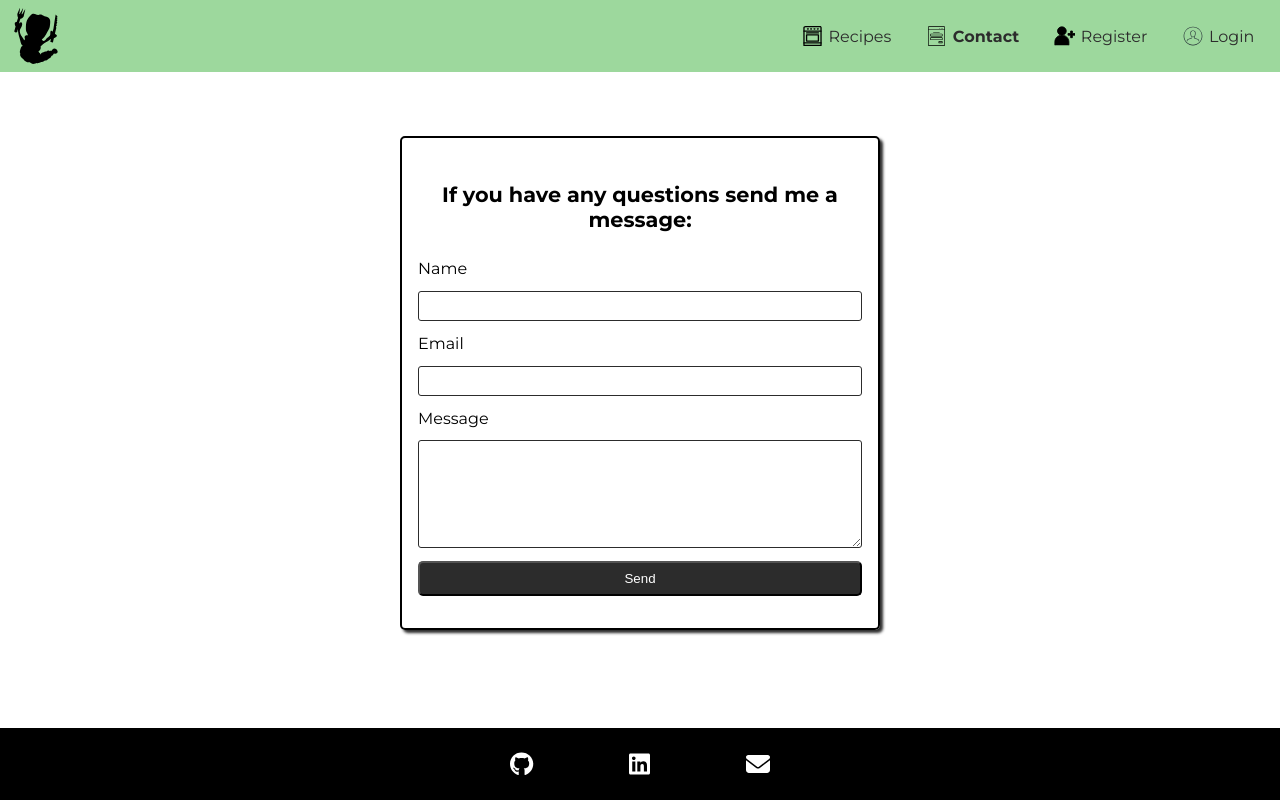
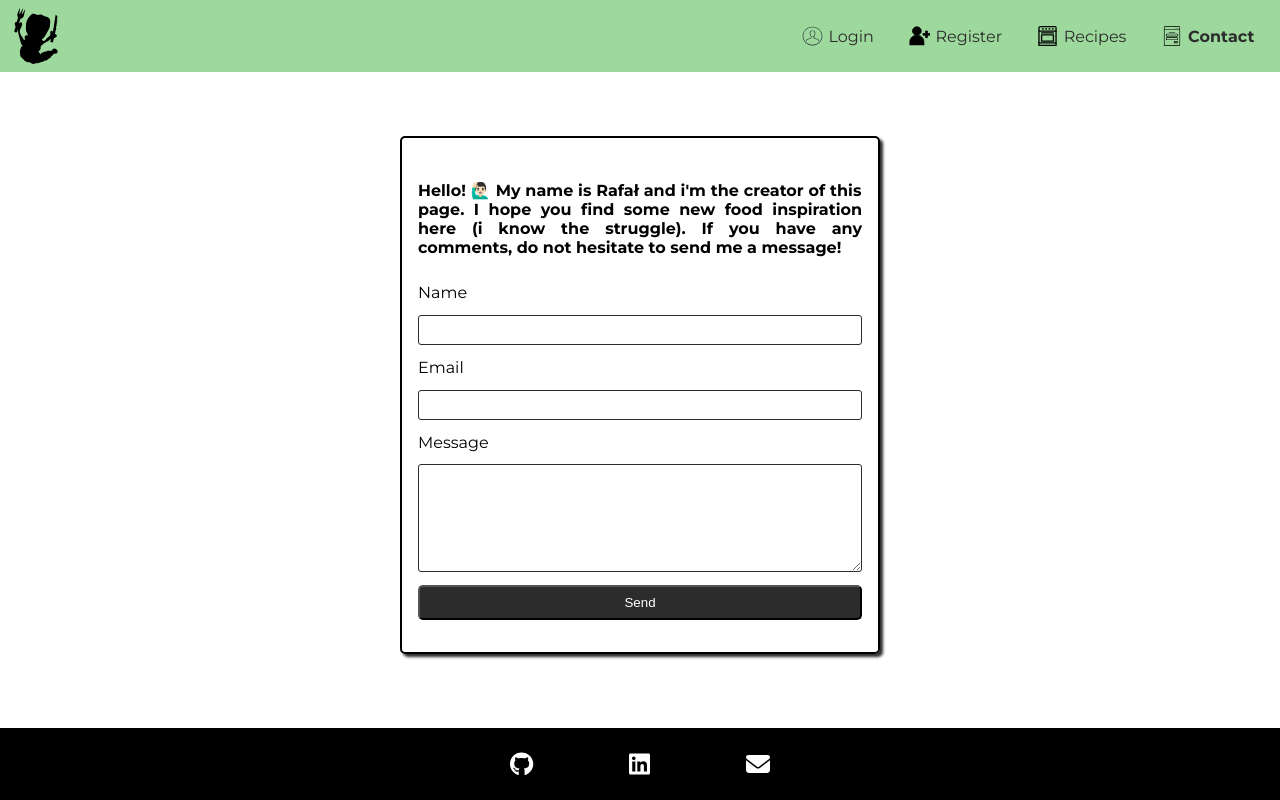
Before and after one commit to RZajacc/ForkIt_2.0, a React (Vite) app: page /contact in a window 1280 px wide. Built offline with nearby package versions, Linux system fonts and the light colour scheme; no server answers.

Commit message:
added several small improvements, mobile nav cloeses now on scrolling event, contact page has slightly changed text, order in the navbar is a bit changed, message after resetting password removes when user starts to type again

```diff
--- a/package.json
+++ b/package.json
@@ -15,6 +15,7 @@
     "@fortawesome/free-solid-svg-icons": "^6.5.2",
     "@fortawesome/react-fontawesome": "^0.2.0",
     "firebase": "^10.4.0",
+    "firebase-admin": "^12.1.0",
     "react": "^18.2.0",
     "react-dom": "^18.2.0",
     "react-router-dom": "^6.16.0"
--- a/src/components/navigation/AppNav.tsx
+++ b/src/components/navigation/AppNav.tsx
@@ -1,4 +1,4 @@
-import { useContext, useState } from "react";
+import { useContext, useEffect, useState } from "react";
 import { Link, useNavigate } from "react-router-dom";
 import { FirebaseError } from "firebase/app";
 import { getAuth, signOut } from "firebase/auth";
@@ -43,6 +43,20 @@ function AppNav() {
       });
   };
 
+  useEffect(() => {
+    const handleScroll = () => {
+      setMobileNavState("mobile-nav-items--hidden");
+      setbackdropState("backdrop");
+    };
+
+    window.addEventListener("scroll", handleScroll);
+
+    // Clean up the event listener when the component unmounts
+    return () => {
+      window.removeEventListener("scroll", handleScroll);
+    };
+  });
+
   return (
     <>
       <header>
@@ -74,7 +88,11 @@ function AppNav() {
         />
       </header>
       {/* BACKROP WHEN MOBILE OPTIONS ARE OPENED */}
-      <div className={backdropState} onClick={toggleMobileNavState}></div>
+      <div
+        className={backdropState}
+        onClick={toggleMobileNavState}
+        onScroll={toggleMobileNavState}
+      ></div>
     </>
   );
 }
--- a/src/components/navigation/subcomponents/DesktopNav.tsx
+++ b/src/components/navigation/subcomponents/DesktopNav.tsx
@@ -17,22 +17,6 @@ function DesktopNav({ logout }: Props) {
   const { user } = useContext(AuthContext);
   return (
     <ul className="desktop-nav">
-      <li>
-        <NavLink to={"recipes"}>
-          <img src={stoveBlack} alt="stove-icon" className="mobile-nav-image" />
-          Recipes
-        </NavLink>
-      </li>
-      <li>
-        <NavLink to={"contact"}>
-          <img
-            src={contactFormBlack}
-            alt="contact-form-icon"
-            className="mobile-nav-image"
-          />
-          Contact
-        </NavLink>
-      </li>
       {user ? (
         <>
           <li>
@@ -46,11 +30,42 @@ function DesktopNav({ logout }: Props) {
             </NavLink>
           </li>
           <li>
+            <NavLink to={"recipes"}>
+              <img
+                src={stoveBlack}
+                alt="stove-icon"
+                className="mobile-nav-image"
+              />
+              Recipes
+            </NavLink>
+          </li>
+          <li>
+            <NavLink to={"contact"}>
+              <img
+                src={contactFormBlack}
+                alt="contact-form-icon"
+                className="mobile-nav-image"
+              />
+              Contact
+            </NavLink>
+          </li>
+
+          <li>
             <button onClick={logout}>Logout</button>
           </li>
         </>
       ) : (
         <>
+          <li>
+            <NavLink to={"login"}>
+              <img
+                src={avatarBlack}
+                alt="avatar-icon"
+                className="mobile-nav-image"
+              />
+              Login
+            </NavLink>
+          </li>
           <li>
             <NavLink to={"register"}>
               <img
@@ -61,14 +76,25 @@ function DesktopNav({ logout }: Props) {
               Register
             </NavLink>
           </li>
+
           <li>
-            <NavLink to={"login"}>
+            <NavLink to={"recipes"}>
               <img
-                src={avatarBlack}
-                alt="avatar-icon"
+                src={stoveBlack}
+                alt="stove-icon"
                 className="mobile-nav-image"
               />
-              Login
+              Recipes
+            </NavLink>
+          </li>
+          <li>
+            <NavLink to={"contact"}>
+              <img
+                src={contactFormBlack}
+                alt="contact-form-icon"
+                className="mobile-nav-image"
+              />
+              Contact
             </NavLink>
           </li>
         </>
--- a/src/components/navigation/subcomponents/MobileNav.tsx
+++ b/src/components/navigation/subcomponents/MobileNav.tsx
@@ -20,20 +20,6 @@ function MobileNav({ mobileNavState, toggleMobileNavState, logout }: Props) {
 
   return (
     <div className={mobileNavState}>
-      <Link to={"recipes"} onClick={toggleMobileNavState}>
-        <img src={stoveWhite} alt="stove-icon" className="mobile-nav-image" />
-        Recipes
-      </Link>
-
-      <Link to={"contact"} onClick={toggleMobileNavState}>
-        <img
-          src={contactFormWhite}
-          alt="contact-form-icon"
-          className="mobile-nav-image"
-        />
-        Contact
-      </Link>
-
       {user ? (
         <>
           <Link to={"dashboard"} onClick={toggleMobileNavState}>
@@ -44,10 +30,36 @@ function MobileNav({ mobileNavState, toggleMobileNavState, logout }: Props) {
             />
             Account
           </Link>
+
+          <Link to={"recipes"} onClick={toggleMobileNavState}>
+            <img
+              src={stoveWhite}
+              alt="stove-icon"
+              className="mobile-nav-image"
+            />
+            Recipes
+          </Link>
+
+          <Link to={"contact"} onClick={toggleMobileNavState}>
+            <img
+              src={contactFormWhite}
+              alt="contact-form-icon"
+              className="mobile-nav-image"
+            />
+            Contact
+          </Link>
           <button onClick={logout}>Logout</button>
         </>
       ) : (
         <>
+          <Link to={"login"} onClick={toggleMobileNavState}>
+            <img
+              src={avatarWhite}
+              alt="avatar-icon"
+              className="mobile-nav-image"
+            />
+            Login
+          </Link>
           <Link to={"register"} onClick={toggleMobileNavState}>
             <img
               src={registerWhite}
@@ -56,13 +68,23 @@ function MobileNav({ mobileNavState, toggleMobileNavState, logout }: Props) {
             />
             Register
           </Link>
-          <Link to={"login"} onClick={toggleMobileNavState}>
+
+          <Link to={"recipes"} onClick={toggleMobileNavState}>
             <img
-              src={avatarWhite}
-              alt="avatar-icon"
+              src={stoveWhite}
+              alt="stove-icon"
               className="mobile-nav-image"
             />
-            Login
+            Recipes
+          </Link>
+
+          <Link to={"contact"} onClick={toggleMobileNavState}>
+            <img
+              src={contactFormWhite}
+              alt="contact-form-icon"
+              className="mobile-nav-image"
+            />
+            Contact
           </Link>
         </>
       )}
--- a/src/style/contact.scss
+++ b/src/style/contact.scss
@@ -4,8 +4,9 @@
   padding: 1rem;
   max-width: 480px;
 
-  h4 {
-    text-align: center;
+  h5 {
+    text-align: justify;
+    font-size: 1rem;
   }
 
   form {
--- a/src/views/Contact.tsx
+++ b/src/views/Contact.tsx
@@ -42,7 +42,11 @@ function Contact() {
     <>
       <main>
         <section className="form-section">
-          <h4>If you have any questions send me a message:</h4>
+          <h5>
+            Hello! 🙋🏻‍♂ My name is Rafał and i'm the creator of this page. I hope
+            you find some new food inspiration here (i know the struggle). If
+            you have any comments, do not hesitate to send me a message!
+          </h5>
           <form ref={form} onSubmit={sendEmail}>
             <label htmlFor="from_name">Name</label>
             <input
--- a/src/views/Home.tsx
+++ b/src/views/Home.tsx
@@ -14,9 +14,9 @@ function Home() {
           </p>
           <p>
             Most of the page content you are allowed to browse without setting a
-            user account, although if you want to see recipe details you need
-            your account. You can either create a new one, or you can use one of
-            supported logging options like Google, Facebook or Github.
+            user account, although if you want to see recipe details (and
+            probably you do..) I will kindly ask you too go through the process
+            or creating new account. Sorry for inconvenience!😊
           </p>
           <p>
             With your account set up you can also comment recipes and add them
--- a/src/views/ResetPassword.tsx
+++ b/src/views/ResetPassword.tsx
@@ -39,6 +39,9 @@ function ResetPassword() {
             autoComplete="email"
             placeholder="enter your email"
             required
+            onChange={() => {
+              setResetSuccess(false);
+            }}
           />
           <button type="submit">Submit</button>
           {resetSuccess ? (
```
Also changed, not shown: 1 other file (tests, documents, lock files or other folders).
